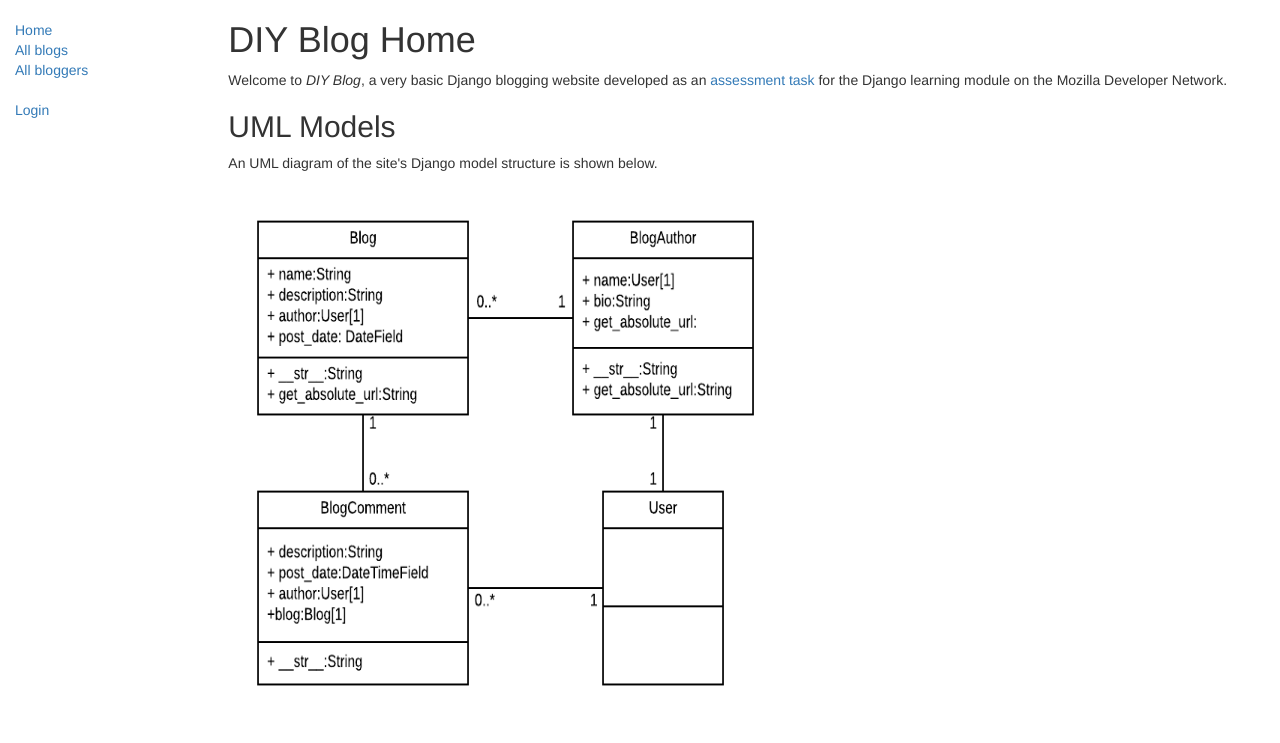
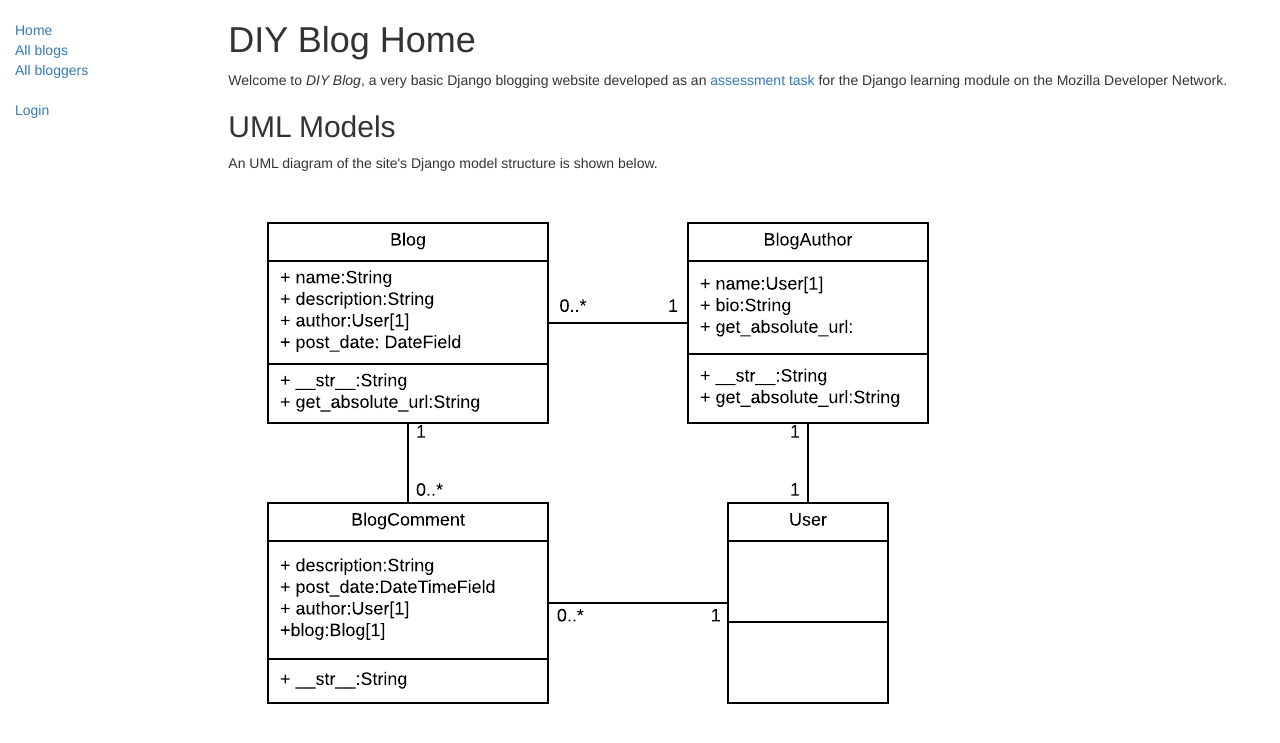
Before and after one commit to mdn/django-diy-blog, a Django app: template blog/templates/index.html in a window 1280 px wide. Shown: the top 743 px of the page. Run offline with Django 3.2, Linux system fonts and the light colour scheme; the template is opened without the code that fills it, so the values that code supplies are empty; some libraries are stand-ins or nearby versions.

Commit message:
Update index.html - remove the styling on the image

```diff
--- a/blog/templates/index.html
+++ b/blog/templates/index.html
@@ -12,7 +12,7 @@
 
 <div>
 {% load static %}
-<img src="{% static "images/diy_django_mini_blog_models.png" %}" alt="My image" style="width:555px;height:540px;"/>
+<img src="{% static "images/diy_django_mini_blog_models.png" %}" alt="My image"/>
 </div>
 
 {% endblock %}
```
